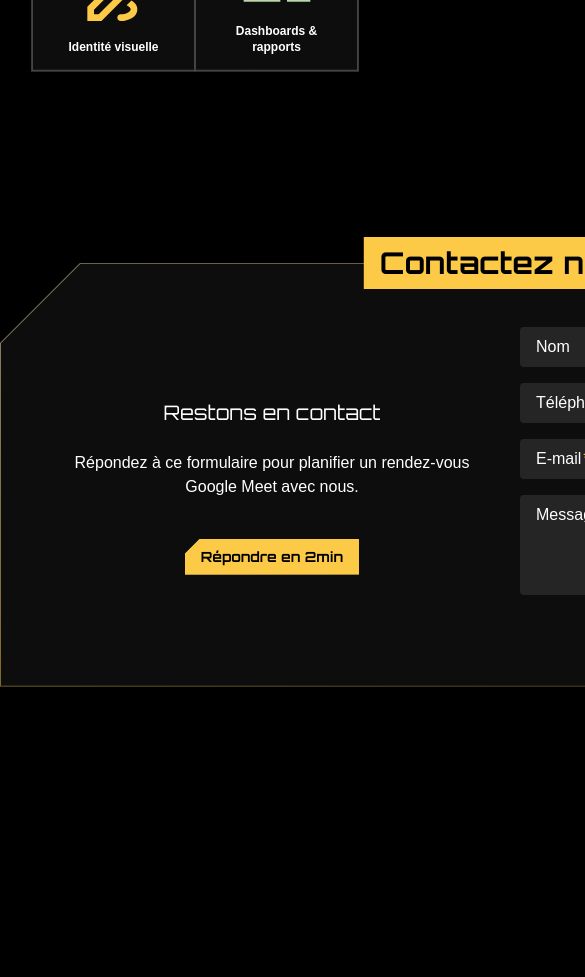
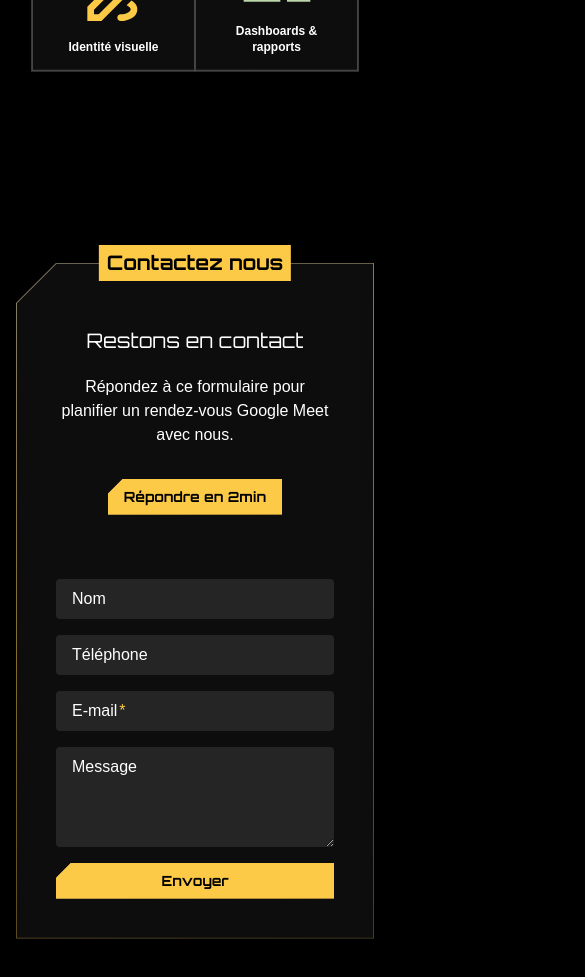
Before and after one commit to Agency-Titanium-Labs/selenium-website, a Next.js app: page / in a window 390 px wide. Shown: the part 4480-5457 px from the top of the page, 585 px wide, since content can reach past the window. Before the commit the page ends 5295 px from the top, so only its background shows below. Built offline with nearby package versions, Linux system fonts and the light colour scheme.

Commit message:
fix: enhance layout and styling of Contact section for better responsiveness

```diff
--- a/app/components/sections/contact.tsx
+++ b/app/components/sections/contact.tsx
@@ -24,12 +24,11 @@ export default function Contact() {
   };
 
   return (
-    <section className="grid place-items-center py-32">
+    <section className="grid place-items-center py-32 max-md:pb-16 px-4">
       <div
-        className="group team-member-card relative bg-grey-lightest/5 backdrop-blur-md w-5xl"
+        className="group team-member-card relative bg-grey-lightest/5 backdrop-blur-md w-full max-w-5xl [--corner-size:40px] md:[--corner-size:80px]"
         style={
           {
-            "--corner-size": "80px",
             clipPath: `polygon(
                         var(--corner-size) 0,
                         var(--corner-size) -50%,
@@ -42,10 +41,9 @@ export default function Contact() {
         }
       >
         <div
-          className="absolute inset-0 bg-linear-160 from-primary-lighter/50 via-primary/50 to-primary-dark/50 -z-1"
+          className="absolute inset-0 bg-linear-160 from-primary-lighter/50 via-primary/50 to-primary-dark/50 -z-1 [--corner-size:40px] md:[--corner-size:80px]"
           style={
             {
-              "--corner-size": "80px",
               "--border-width": "1px",
               clipPath: `polygon(
                           var(--corner-size) 0,
@@ -64,13 +62,13 @@ export default function Contact() {
             } as React.CSSProperties
           }
         ></div>
-        <h2 className="absolute top-0 left-1/2 transform -translate-x-1/2 -translate-y-1/2 text-center px-4 py-2 text-3xl font-orbitron font-bold bg-primary text-grey-darkest">
+        <h2 className="absolute top-0 left-1/2 transform -translate-x-1/2 -translate-y-1/2 text-center w-max px-2 md:px-4 py-1 md:py-2 text-xl md:text-3xl font-orbitron font-bold bg-primary text-grey-darkest">
           Contactez nous
         </h2>
-        <div className="grid grid-cols-2 items-center gap-4 p-10 pt-16">
-          <div className="flex flex-col items-center gap-10 px-8">
-            <div className="flex flex-col items-center gap-6">
-              <h3 className="text-xl">Restons en contact</h3>
+        <div className="grid md:grid-cols-2 items-center gap-16 md:gap-4 p-10 pt-16">
+          <div className="flex flex-col items-center gap-8 md:px-8">
+            <div className="flex flex-col items-center gap-5">
+              <h3 className="text-xl text-center">Restons en contact</h3>
               <p className="text-center">
                 Répondez à ce formulaire pour planifier un rendez-vous Google
                 Meet avec nous.
@@ -135,9 +133,9 @@ export default function Contact() {
                 }
               />
             </div>
-            <div className="md:col-span-2 flex justify-end">
-              <Button type="submit">Envoyer</Button>
-            </div>
+            <Button type="submit" className="md:col-span-2 md:ml-auto">
+              Envoyer
+            </Button>
           </form>
         </div>
       </div>
```
